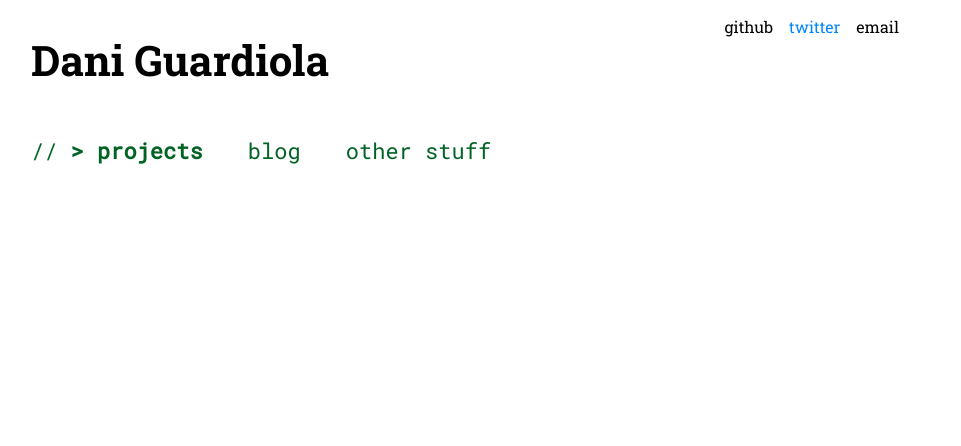
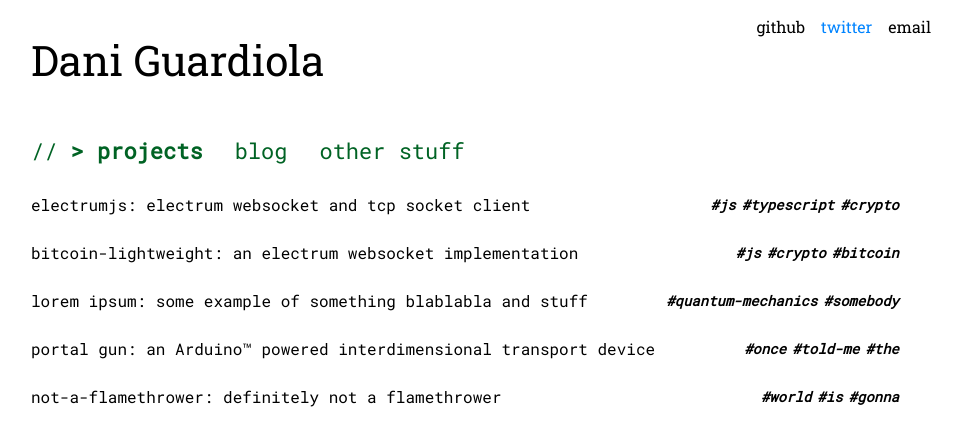
Before and after one commit to DaniGuardiola/daniguardio.la, a React (Create React App) app: page / in a window 1280 px wide. Shown: the top 446 px of the page, without its empty margins (175-1136 px from the left). Built offline with nearby package versions, Linux system fonts and the light colour scheme.

Commit message:
Fixed the fking thing

```diff
--- a/src/App.css
+++ b/src/App.css
@@ -19,28 +19,30 @@
 .main-header {
   width: 100%;
   height: 120px;
+  padding: 0 16px;
   display: flex;
 }
 
 .main-header span {
-  padding-left: 16px;
   height: 120px;
   line-height: 120px;
   margin: 0;
   font-size: 42px;
-  font-weight: 600;
+  font-weight: 400;
   flex: 1;
-  white-space: nowrap;
 }
 
 .main-header .options {
   margin-top: 16px;
-  padding-right: 16px;
 }
 
 .main-header .options a {
   margin-right: 16px;
   text-decoration: none;
+}
+
+.main-header .options a:hover {
+  font-weight: bold;
 }
 
 .main-header .options a.github {
@@ -61,11 +63,14 @@
   color: #006324;
   font-size: 22px;
   font-family: "Roboto Mono", monospace;
-  white-space: nowrap;
 }
 
 .subheader>span:not(.comment) {
   margin-right: 32px;
+}
+
+.subheader>span:not(.comment):not(.on):hover {
+  text-decoration: underline;
 }
 
 .subheader>span:last-child {
--- a/src/App.js
+++ b/src/App.js
@@ -1,4 +1,5 @@
 import React, { Component } from 'react'
+import Projects from './components/Projects'
 import './App.css'
 
 class App extends Component {
@@ -16,9 +17,12 @@ class App extends Component {
           </header>
           <div className='subheader'>
             <span className='comment'>// </span>
-            <span className='projects on'> <span className='arrow'>> </span>projects</span>
-            <span className='blog'> <span className='arrow'>> </span>blog</span>
-            <span className='other'> <span className='arrow'>> </span>other stuff</span>
+            <span className='projects on'><span className='arrow'>> </span>projects</span>
+            <span className='blog'><span className='arrow'>> </span>blog</span>
+            <span className='other'><span className='arrow'>> </span>other stuff</span>
+          </div>
+          <div className='content'>
+            <Projects />
           </div>
         </div>
       </div>
--- /dev/null
+++ b/src/components/Projects.css
@@ -0,0 +1,47 @@
+.projects-content {
+  padding: 0 16px;
+}
+
+.projects-content article .headline {
+  display: flex;
+  width: 100%;
+  height: 48px;
+  line-height: 48px;
+  white-space: nowrap;
+  font-family: "Roboto Mono", monospace;
+  font-size: 16px;
+  cursor: pointer;
+}
+
+.projects-content article .headline .text:hover {
+  text-decoration: underline;
+}
+
+.projects-content article .headline .text {
+  flex: 1;
+}
+
+.projects-content article .headline .tags {
+  margin-left: 48px;
+  font-style: italic;
+  font-weight: bold;
+  font-size: 14px;
+}
+
+.projects-content article .headline .tags span {
+  margin-left: 6px;
+}
+
+.projects-content article .headline .tags span:hover {
+  text-decoration: underline;
+}
+
+.projects-content article section {
+  height: 0;
+  overflow: hidden;
+  transition: 0.2s ease-in-out;
+}
+
+.projects-content article.on section {
+  height: initial;
+}
--- /dev/null
+++ b/src/components/Projects.js
@@ -0,0 +1,77 @@
+import React, { Component } from 'react'
+import './Projects.css'
+
+class App extends Component {
+  render () {
+    return (
+      <div className='projects-content'>
+        <article>
+          <div className='headline'>
+            <span className='text'>electrumjs: electrum websocket and tcp socket client</span>
+            <span className='tags'>
+              <span>#js</span>
+              <span>#typescript</span>
+              <span>#crypto</span>
+            </span>
+          </div>
+          <section>
+            <p>Hahahahh lolllolol lolo lo loll oo l lollolol  olllol uwu ol ol o loo l o lolllolol lolo lo loll oo l lollolol  olllol uwu ol ol o loo l o lolllolol lolo lo loll oo l lollolol  olllol uwu ol ol o loo l o lolllolol lolo lo loll oo l lollolol  olllol uwu ol ol o loo l o lolllolol lolo lo loll oo l lollolol  olllol uwu ol ol o loo l o lolllolol lolo lo loll oo l lollolol  olllol uwu ol ol o loo l o lolllolol lolo lo loll oo l lollolol  olllol uwu ol ol o loo l o lolllolol lolo lo loll oo l lollolol  olllol uwu ol ol o loo l o lolllolol lolo lo loll oo l lollolol  olllol uwu ol ol o loo l o lolllolol lolo lo loll oo l lollolol  olllol uwu ol ol o loo l o lolllolol lolo lo loll oo l lollolol  olllol uwu ol ol o loo l o lolllolol lolo lo loll oo l lollolol  olllol uwu ol ol o loo l o lolllolol lolo lo loll oo l lollolol  olllol uwu ol ol o loo l o lolllolol lolo lo loll oo l lollolol  olllol uwu ol ol o loo l o lolllolol lolo lo loll oo l lollolol  olllol uwu ol ol o loo l o lolllolol lolo lo loll oo l lollolol  olllol uwu ol ol o loo l o lolllolol lolo lo loll oo l lollolol  olllol uwu ol ol o loo l o lolllolol lolo lo loll oo l lollolol  olllol uwu ol ol o loo l o</p>
+          </section>
+        </article>
+        <article>
+          <div className='headline'>
+            <span className='text'>bitcoin-lightweight: an electrum websocket implementation</span>
+            <span className='tags'>
+              <span>#js</span>
+              <span>#crypto</span>
+              <span>#bitcoin</span>
+            </span>
+          </div>
+          <section>
+            <p>Hahahahh lolllolol lolo lo loll oo l lollolol  olllol uwu ol ol o loo l o lolllolol lolo lo loll oo l lollolol  olllol uwu ol ol o loo l o lolllolol lolo lo loll oo l lollolol  olllol uwu ol ol o loo l o lolllolol lolo lo loll oo l lollolol  olllol uwu ol ol o loo l o lolllolol lolo lo loll oo l lollolol  olllol uwu ol ol o loo l o lolllolol lolo lo loll oo l lollolol  olllol uwu ol ol o loo l o lolllolol lolo lo loll oo l lollolol  olllol uwu ol ol o loo l o lolllolol lolo lo loll oo l lollolol  olllol uwu ol ol o loo l o lolllolol lolo lo loll oo l lollolol  olllol uwu ol ol o loo l o lolllolol lolo lo loll oo l lollolol  olllol uwu ol ol o loo l o lolllolol lolo lo loll oo l lollolol  olllol uwu ol ol o loo l o lolllolol lolo lo loll oo l lollolol  olllol uwu ol ol o loo l o lolllolol lolo lo loll oo l lollolol  olllol uwu ol ol o loo l o lolllolol lolo lo loll oo l lollolol  olllol uwu ol ol o loo l o lolllolol lolo lo loll oo l lollolol  olllol uwu ol ol o loo l o lolllolol lolo lo loll oo l lollolol  olllol uwu ol ol o loo l o lolllolol lolo lo loll oo l lollolol  olllol uwu ol ol o loo l o lolllolol lolo lo loll oo l lollolol  olllol uwu ol ol o loo l o</p>
+          </section>
+        </article>
+        <article>
+          <div className='headline'>
+            <span className='text'>lorem ipsum: some example of something blablabla and stuff</span>
+            <span className='tags'>
+              <span>#quantum-mechanics</span>
+              <span>#somebody</span>
+            </span>
+          </div>
+          <section>
+            <p>Hahahahh lolllolol lolo lo loll oo l lollolol  olllol uwu ol ol o loo l o lolllolol lolo lo loll oo l lollolol  olllol uwu ol ol o loo l o lolllolol lolo lo loll oo l lollolol  olllol uwu ol ol o loo l o lolllolol lolo lo loll oo l lollolol  olllol uwu ol ol o loo l o lolllolol lolo lo loll oo l lollolol  olllol uwu ol ol o loo l o lolllolol lolo lo loll oo l lollolol  olllol uwu ol ol o loo l o lolllolol lolo lo loll oo l lollolol  olllol uwu ol ol o loo l o lolllolol lolo lo loll oo l lollolol  olllol uwu ol ol o loo l o lolllolol lolo lo loll oo l lollolol  olllol uwu ol ol o loo l o lolllolol lolo lo loll oo l lollolol  olllol uwu ol ol o loo l o lolllolol lolo lo loll oo l lollolol  olllol uwu ol ol o loo l o lolllolol lolo lo loll oo l lollolol  olllol uwu ol ol o loo l o lolllolol lolo lo loll oo l lollolol  olllol uwu ol ol o loo l o lolllolol lolo lo loll oo l lollolol  olllol uwu ol ol o loo l o lolllolol lolo lo loll oo l lollolol  olllol uwu ol ol o loo l o lolllolol lolo lo loll oo l lollolol  olllol uwu ol ol o loo l o lolllolol lolo lo loll oo l lollolol  olllol uwu ol ol o loo l o lolllolol lolo lo loll oo l lollolol  olllol uwu ol ol o loo l o</p>
+          </section>
+        </article>
+        <article>
+          <div className='headline'>
+            <span className='text'>portal gun: an Arduino™ powered interdimensional transport device</span>
+            <span className='tags'>
+              <span>#once</span>
+              <span>#told-me</span>
+              <span>#the</span>
+            </span>
+          </div>
+          <section>
+            <p>Hahahahh lolllolol lolo lo loll oo l lollolol  olllol uwu ol ol o loo l o lolllolol lolo lo loll oo l lollolol  olllol uwu ol ol o loo l o lolllolol lolo lo loll oo l lollolol  olllol uwu ol ol o loo l o lolllolol lolo lo loll oo l lollolol  olllol uwu ol ol o loo l o lolllolol lolo lo loll oo l lollolol  olllol uwu ol ol o loo l o lolllolol lolo lo loll oo l lollolol  olllol uwu ol ol o loo l o lolllolol lolo lo loll oo l lollolol  olllol uwu ol ol o loo l o lolllolol lolo lo loll oo l lollolol  olllol uwu ol ol o loo l o lolllolol lolo lo loll oo l lollolol  olllol uwu ol ol o loo l o lolllolol lolo lo loll oo l lollolol  olllol uwu ol ol o loo l o lolllolol lolo lo loll oo l lollolol  olllol uwu ol ol o loo l o lolllolol lolo lo loll oo l lollolol  olllol uwu ol ol o loo l o lolllolol lolo lo loll oo l lollolol  olllol uwu ol ol o loo l o lolllolol lolo lo loll oo l lollolol  olllol uwu ol ol o loo l o lolllolol lolo lo loll oo l lollolol  olllol uwu ol ol o loo l o lolllolol lolo lo loll oo l lollolol  olllol uwu ol ol o loo l o lolllolol lolo lo loll oo l lollolol  olllol uwu ol ol o loo l o lolllolol lolo lo loll oo l lollolol  olllol uwu ol ol o loo l o</p>
+          </section>
+        </article>
+        <article>
+          <div className='headline'>
+            <span className='text'>not-a-flamethrower: definitely not a flamethrower</span>
+            <span className='tags'>
+              <span>#world</span>
+              <span>#is</span>
+              <span>#gonna</span>
+            </span>
+          </div>
+          <section>
+            <p>Hahahahh lolllolol lolo lo loll oo l lollolol  olllol uwu ol ol o loo l o lolllolol lolo lo loll oo l lollolol  olllol uwu ol ol o loo l o lolllolol lolo lo loll oo l lollolol  olllol uwu ol ol o loo l o lolllolol lolo lo loll oo l lollolol  olllol uwu ol ol o loo l o lolllolol lolo lo loll oo l lollolol  olllol uwu ol ol o loo l o lolllolol lolo lo loll oo l lollolol  olllol uwu ol ol o loo l o lolllolol lolo lo loll oo l lollolol  olllol uwu ol ol o loo l o lolllolol lolo lo loll oo l lollolol  olllol uwu ol ol o loo l o lolllolol lolo lo loll oo l lollolol  olllol uwu ol ol o loo l o lolllolol lolo lo loll oo l lollolol  olllol uwu ol ol o loo l o lolllolol lolo lo loll oo l lollolol  olllol uwu ol ol o loo l o lolllolol lolo lo loll oo l lollolol  olllol uwu ol ol o loo l o lolllolol lolo lo loll oo l lollolol  olllol uwu ol ol o loo l o lolllolol lolo lo loll oo l lollolol  olllol uwu ol ol o loo l o lolllolol lolo lo loll oo l lollolol  olllol uwu ol ol o loo l o lolllolol lolo lo loll oo l lollolol  olllol uwu ol ol o loo l o lolllolol lolo lo loll oo l lollolol  olllol uwu ol ol o loo l o lolllolol lolo lo loll oo l lollolol  olllol uwu ol ol o loo l o</p>
+          </section>
+        </article>
+      </div>
+    )
+  }
+}
+
+export default App
```
